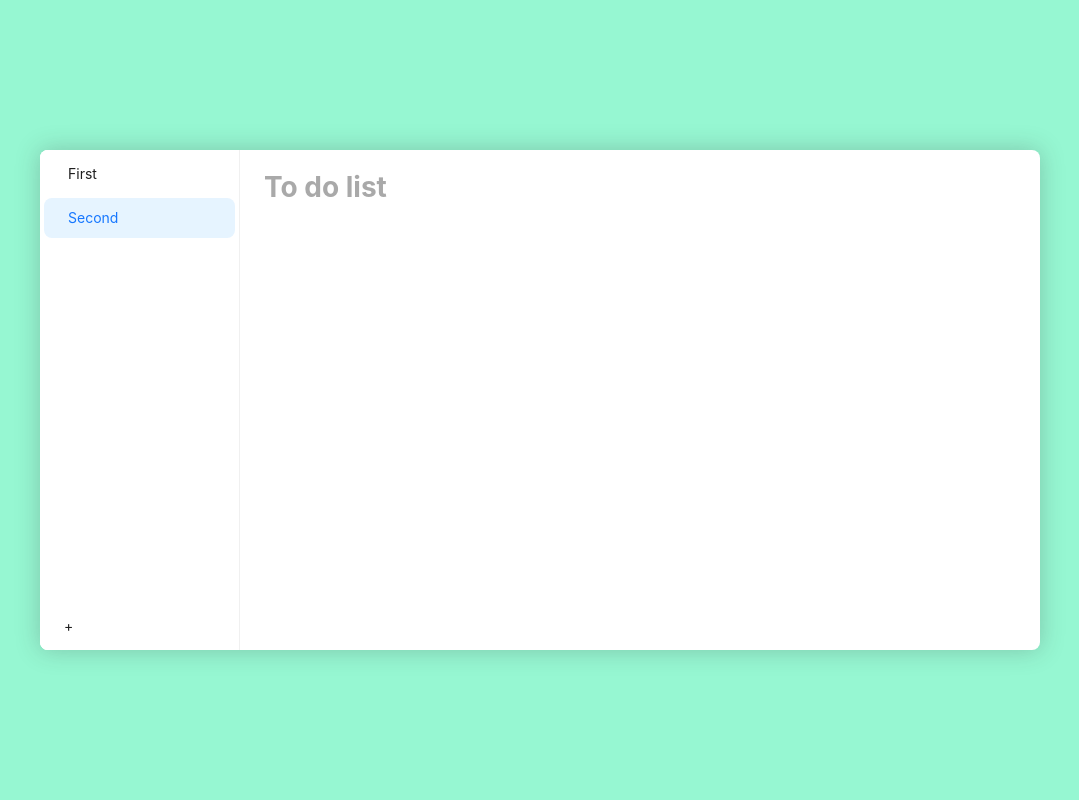
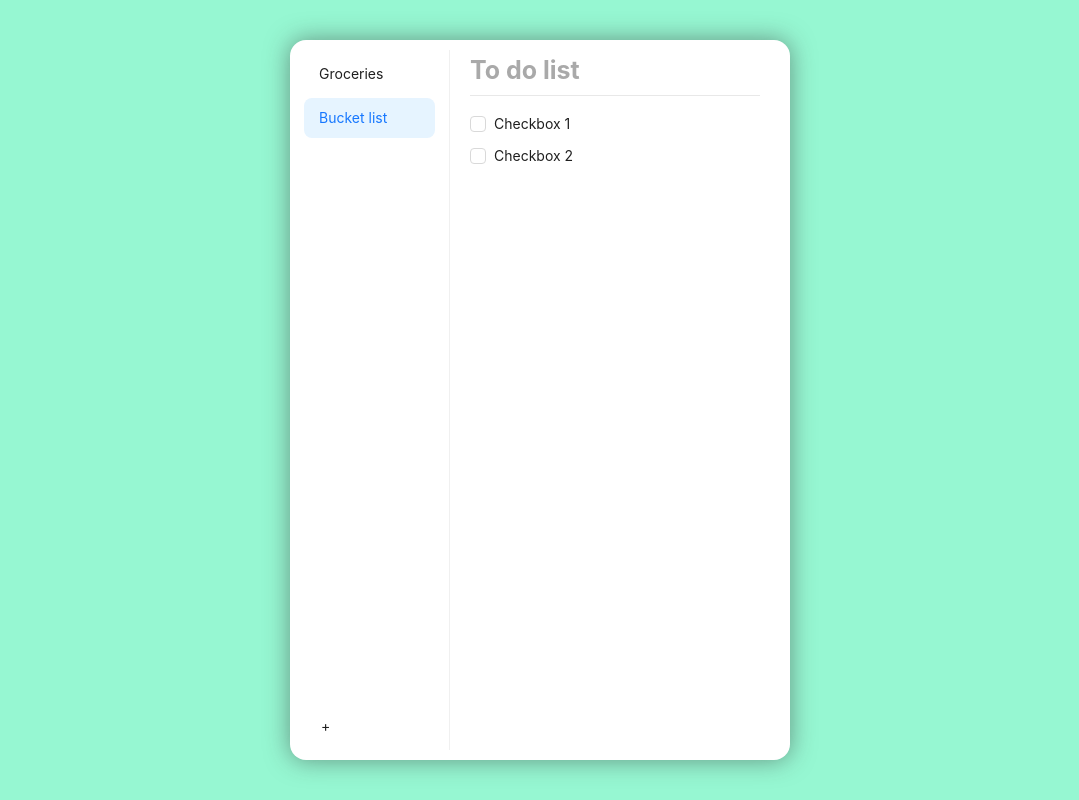
Before and after one commit to christopher-aldred/to_do_app, a React (Vite) app: page / in a window 1280 px wide. Shown: the whole page, without its empty margins (100-1179 px from the left). Built offline with nearby package versions, Linux system fonts and the light colour scheme.

Commit message:
feat: split ui into components

```diff
--- a/src/App.css
+++ b/src/App.css
@@ -1,10 +1,23 @@
 .centerBox {
-  max-width: 1000px;
-  min-width: 800px;
-  min-height: 500px;
-  box-shadow: 0px 0px 25px 0px rgba(50, 50, 50, 0.25);
+  max-width: 500px;
+  min-height: 90vh;
+  box-shadow: 0px 0px 25px 0px rgba(50, 50, 50, 0.5);
+  padding: "10px";
+  overflow: "hidden";
+  border-radius: "1rem";
+  padding: 10px;
+  overflow: hidden;
+  border-radius: 1rem;
+  background-color: white;
   h1 {
-    margin-top: 20px;
+    font-size: 25px;
+    margin-top: 5px;
+    margin-bottom: 10px;
     color: darkGrey;
   }
+  hr {
+    background-color: #e8e8e8;
+    height: 1px;
+    border: 0;
+  }
 }
--- a/src/App.tsx
+++ b/src/App.tsx
@@ -1,67 +1,15 @@
 import React from "react";
-import { Layout, Menu, theme } from "antd";
+import { Layout } from "antd";
 import "./App.css";
-
-const { Content, Sider } = Layout;
+import SideBar from "./components/SideBar/SideBar";
+import List from "./components/List/List";
 
 const App: React.FC = () => {
-  const {
-    token: { colorBgContainer, borderRadiusLG },
-  } = theme.useToken();
   return (
     <>
-      <Layout
-        className="centerBox"
-        style={{
-          overflow: "hidden",
-          background: colorBgContainer,
-          borderRadius: borderRadiusLG,
-        }}
-      >
-        <Sider
-          style={{
-            background: colorBgContainer,
-          }}
-          width={200}
-        >
-          <Menu
-            mode="inline"
-            defaultSelectedKeys={["1"]}
-            defaultOpenKeys={["sub1"]}
-            style={{
-              height: "100%",
-            }}
-          >
-            <Menu.Item title="" key="0">
-              First
-            </Menu.Item>
-            <Menu.Item title="" key="1">
-              Second
-            </Menu.Item>
-            <Menu.Item
-              title=""
-              style={{
-                position: "absolute",
-                width: "fit-content",
-                padding: "20px",
-                bottom: 0,
-                zIndex: 1,
-                transition: "all 0.2s",
-              }}
-              key="999"
-            >
-              +
-            </Menu.Item>
-          </Menu>
-        </Sider>
-        <Content
-          style={{
-            padding: "0 24px",
-            minHeight: 280,
-          }}
-        >
-          <h1>To do list</h1>
-        </Content>
+      <Layout className="centerBox">
+        <SideBar />
+        <List />
       </Layout>
     </>
   );
--- /dev/null
+++ b/src/components/List/List.css
@@ -0,0 +1,4 @@
+.content {
+  padding: 0 20px;
+  min-height: 280;
+}
--- /dev/null
+++ b/src/components/List/List.tsx
@@ -0,0 +1,28 @@
+import React from "react";
+import { Checkbox, Layout } from "antd";
+import type { CheckboxProps } from "antd";
+import "./List.css";
+
+const { Content } = Layout;
+
+const onChange: CheckboxProps["onChange"] = (e) => {
+  console.log(`checked = ${e.target.checked}`);
+};
+
+const List: React.FC = () => {
+  return (
+    <Content className="content">
+      <h1>To do list</h1>
+      <hr />
+      <Checkbox style={{ paddingTop: "10px" }} onChange={onChange}>
+        Checkbox 1
+      </Checkbox>
+      <br />
+      <Checkbox style={{ paddingTop: "10px" }} onChange={onChange}>
+        Checkbox 2
+      </Checkbox>
+    </Content>
+  );
+};
+
+export default List;
--- /dev/null
+++ b/src/components/SideBar/SideBar.css
@@ -0,0 +1,4 @@
+.menu {
+  height: 100%;
+  padding-right: 10px;
+}
--- /dev/null
+++ b/src/components/SideBar/SideBar.tsx
@@ -0,0 +1,41 @@
+import React from "react";
+import { Layout, Menu } from "antd";
+import "./SideBar.css";
+
+const { Sider } = Layout;
+
+const SideBar: React.FC = () => {
+  return (
+    <Sider width={150}>
+      <Menu
+        mode="inline"
+        defaultSelectedKeys={["1"]}
+        defaultOpenKeys={["sub1"]}
+        className="menu"
+      >
+        <Menu.Item title="" key="0" style={{ paddingLeft: "15px" }}>
+          Groceries
+        </Menu.Item>
+        <Menu.Item title="" key="1" style={{ paddingLeft: "15px" }}>
+          Bucket list
+        </Menu.Item>
+        <Menu.Item
+          title=""
+          style={{
+            position: "absolute",
+            width: "fit-content",
+            padding: "17px",
+            bottom: 0,
+            zIndex: 1,
+            transition: "all 0.2s",
+          }}
+          key="999"
+        >
+          +
+        </Menu.Item>
+      </Menu>
+    </Sider>
+  );
+};
+
+export default SideBar;
```
Also changed, not shown: src/components/SideBar/SideBar.ts (deleted).
